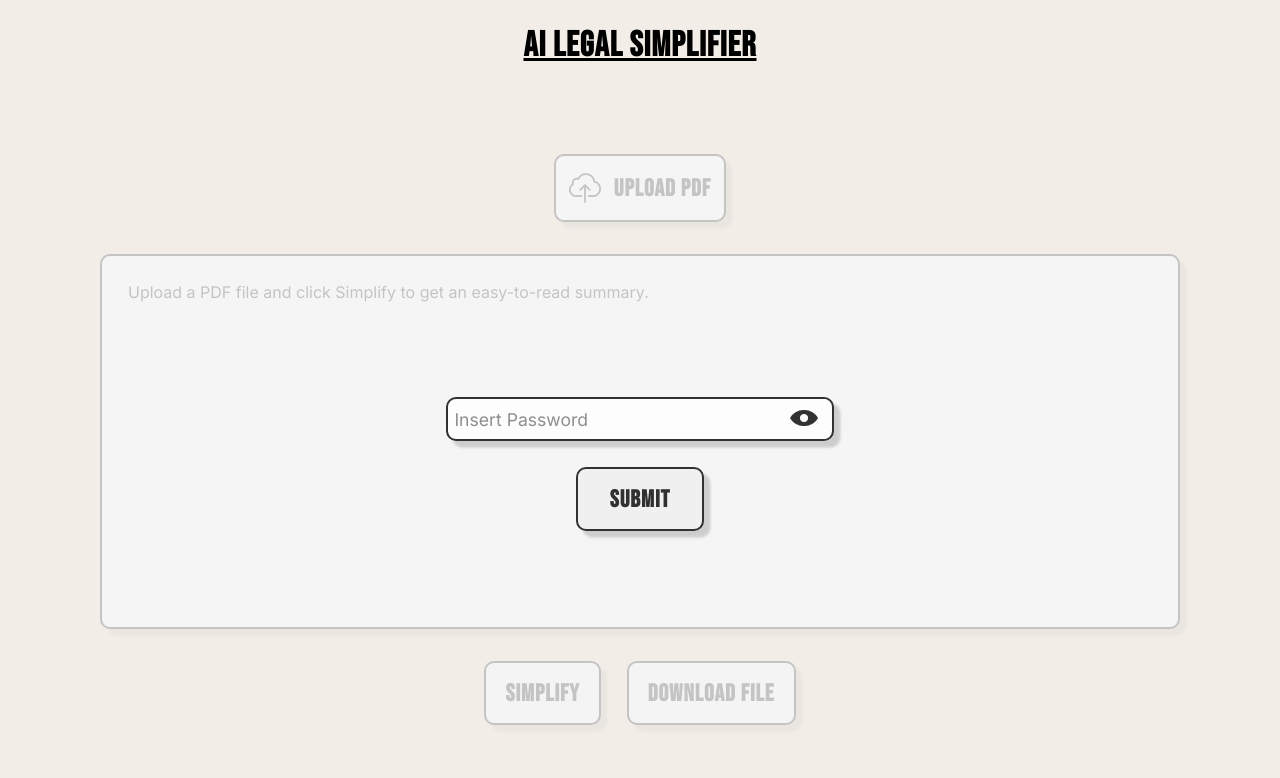
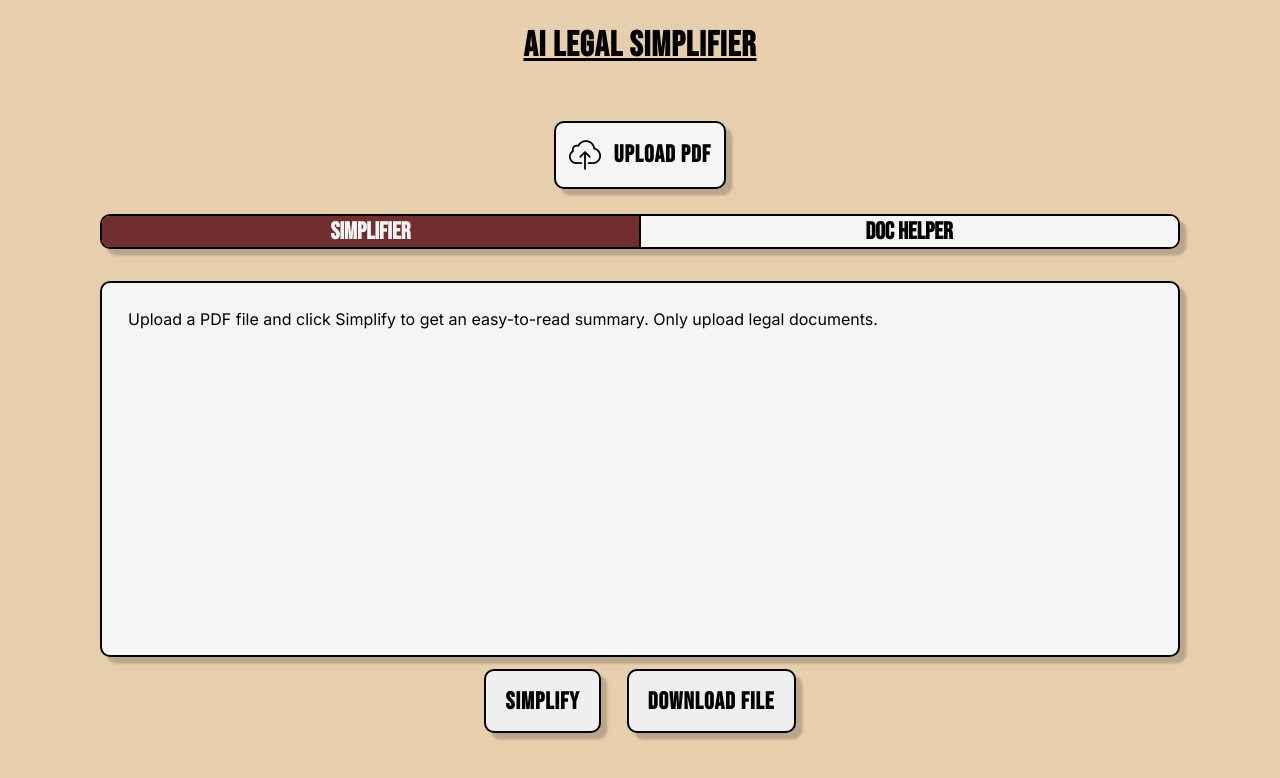
Before and after one commit to alberto-sclocchi/legal-simplifier-client, a React (Create React App) app: page / in a window 1280 px wide. Shown: the top 778 px of the page. Built offline with nearby package versions, Linux system fonts and the light colour scheme.

Commit message:
add display by model feature and reorganize simplifier dashboard

```diff
--- a/src/App.css
+++ b/src/App.css
@@ -8,21 +8,63 @@ html{
   font-family: 'Inter';
 }
 
-.simplifier-dashboard{
+.legal-simplifier{
   display: flex;
   flex-direction: column;
   align-items: center;
-  gap: 2.5vw;
+  gap: 2vw;
   height: 100vh;
   width: 100vw;
   background-color: rgb(231, 207, 174);
 }
 
-.simplifier-dashboard form{
+.legal-simplifier form{
   display: flex;
   flex-direction: column;
   align-items: center;
   gap: 1.5vw;
+}
+
+.simplifier-dashboard{
+  display: flex;
+  flex-direction: column;
+  align-items: center;
+  gap: 1vw;
+  padding: 0.5vw;
+}
+
+.display-buttons{
+  width: 84vw;
+  display: flex;
+  box-shadow: 0.5vw 0.5vw 0.2vw rgba(0, 0, 0, 0.2);
+  border-radius: 10px;
+  border: 0.2vw solid black;
+}
+
+.display-button{
+  width: 100%;
+  background-color: whitesmoke;
+  font-size: 1.5rem;
+  font-family: 'Bebas Neue';
+  font-weight: 900;
+  border: none;
+  color: black;
+}
+
+.display-button-active,
+.display-button:hover{
+  background-color: rgb(113, 46, 46);
+  color: whitesmoke;
+  cursor: pointer;
+}
+
+.display-buttons button:first-of-type{
+  border-radius: 8px 0px 0px 8px;
+  border-right: 0.2vw solid black;
+}
+
+.display-buttons button:not(:first-of-type){
+  border-radius: 0px 8px 8px 0px;
 }
 
 .spinner{
@@ -112,6 +154,7 @@ h1, h2, h3, h4, h5, h6{
 .title{
   font-size: 2.2rem;
   text-decoration: underline;
+  height: 2vh;
 }
 
 #block-screen{
--- a/src/components/core/BlockScreen.jsx
+++ b/src/components/core/BlockScreen.jsx
@@ -9,7 +9,7 @@ export default function BlockScreen() {
   const [ isView, setIsView ] = useState(false);
 
 
-  const {unlockSimplifier, errorLock} = useContext(SimplifierContext);
+  const {unlockSimplifier, errorMessage, isLocked} = useContext(SimplifierContext);
 
   const handleSubmit = (event) => {
     event.preventDefault();
@@ -22,7 +22,7 @@ export default function BlockScreen() {
     <div  id="block-screen">
         <h1 className="title">AI Legal Simplifier</h1>
         <form>
-            {!!errorLock ? <span style={{textDecoration:"underline"}} className='error-message'>{errorLock && errorLock}</span> : <span></span>}
+            {(!!errorMessage && !!isLocked) ? <span style={{textDecoration:"underline"}} className='error-message'>{errorMessage && errorMessage}</span> : <span></span>}
             <div>
                 <input type={isView ? "text" : "password"} name="password" value={password} onChange={(event) => setPassword(event.target.value)} placeholder='Insert Password'/>
                 <button type="button" onClick={() => setIsView(!isView)}><img src={isView ? noViewIcon : viewIcon} className={!!isView ? "view-img" : "no-view-img"} alt="view-icon" /></button>
--- a/src/components/core/RoutesIndex.jsx
+++ b/src/components/core/RoutesIndex.jsx
@@ -1,11 +1,11 @@
 import React from 'react'
 import { Route, Routes } from 'react-router-dom'
-import SimplifierDashboard from '../simplifier/SimplifierDashboard'
+import LegalSimplifier from '../simplifier/LegalSimplifier'
 
 export default function RoutesIndex() {
   return (
     <Routes>
-        <Route path="/*" element={<SimplifierDashboard />} />
+        <Route path="/*" element={<LegalSimplifier />} />
     </Routes>
   )
 }
--- /dev/null
+++ b/src/components/simplifier/DocumentHelperDashboard.jsx
@@ -0,0 +1,7 @@
+import React from 'react'
+
+export default function DocumentHelperDashboard() {
+  return (
+    <div>DocumentHelperDashboard</div>
+  )
+}
--- /dev/null
+++ b/src/components/simplifier/LegalSimplifier.jsx
@@ -0,0 +1,75 @@
+import { useContext, useEffect, useState } from 'react'
+import SimplifierContext from './context/SimplifierContext.context';
+import uploadIcon from '../../images/upload-icon.png';
+import BlockScreen from '../core/BlockScreen';
+import SimplifierDashboard from './SimplifierDashboard';
+import { SimplifierModel } from './model/SimplifierModel.model';
+import DocumentHelperDashboard from './DocumentHelperDashboard';
+
+export default function LegalSimplifier() {
+
+  const { setSimplifiedText, errorMessage, isLocked} = useContext(SimplifierContext);
+  const [ file, setFile ] = useState(null);
+  const [ display, setDisplay ] = useState({
+    type: SimplifierModel.simplifier,
+    index: 0
+  });
+
+  useEffect(() => {
+    if (!file) setSimplifiedText("");
+    console.log("File changed: ", file);
+  }, [file])
+
+
+  const handleUploadedFileDownload = () => {
+    const url = URL.createObjectURL(new Blob ([file]));
+    // console.log("File URL: ", url);
+    const link = document.createElement('a');
+    link.setAttribute('href', url);
+    link.setAttribute('download', file.name);
+    document.body.appendChild(link);
+    link.click();
+    document.body.removeChild(link);
+    URL.revokeObjectURL(url);
+  }
+
+  const handleFileChange = (event) => {
+    const fileUploaded = event.target.files[0];
+    setFile(fileUploaded);
+
+    console.log("File Selected: ", fileUploaded);
+  }
+
+
+
+  return (
+    <>
+        {/* {
+            isLocked &&
+            <BlockScreen />
+        } */}
+
+        <div className="legal-simplifier">
+            <h1 className='title'>AI Legal Simplifier</h1>
+            <form>
+                {(!!errorMessage && !isLocked) ?
+                <span className="error-message" style={{color: "brown", textDecoration:"underline"}}>{errorMessage}</span>
+                : !!file
+                ? <span style={{color: "blue", cursor:"pointer"}} onClick={handleUploadedFileDownload}>({file.name})</span>
+                : <span></span>
+                }
+                <label className="file-upload-div" style={!!file ? {backgroundColor: "lightgreen"} : {backgroundColor: "whitesmoke"}}>
+                    <img src={uploadIcon} alt="upload-icon"/>
+                    <h3>Upload PDF</h3>
+                    <input style={{display:"none"}} type="file" name="pdfFile" accept="application/pdf" onChange={handleFileChange}/>
+                </label>
+            </form>
+            <div className='display-buttons'>
+                <button className={`display-button ${display.index === 0 && "display-button-active"}`} onClick={() => setDisplay({type: SimplifierModel.simplifier, index: 0})}>Simplifier</button>
+                <button className={`display-button ${display.index === 1 && "display-button-active"}`} onClick={() => setDisplay({type: SimplifierModel.documentHelper, index: 1})}>Doc Helper</button>
+            </div>
+            {(!!display && display.type === SimplifierModel.simplifier) ? <SimplifierDashboard file={file}/> : <DocumentHelperDashboard />}
+        </div>
+    </>
+  )
+}
--- a/src/components/simplifier/SimplifiedTextContainer.jsx
+++ b/src/components/simplifier/SimplifiedTextContainer.jsx
@@ -34,6 +34,6 @@ export default function SimplifiedTextContainer() {
     }, [displayText])
 
   return (
-    <div ref={ref} className={`simplified-text-container ${!!loading && "simplified-text-container-loading"}`}>{!!loading ? <Spinner /> : <div id="simplified-text"> {!!simplifiedText ? <Markdown>{displayText}</Markdown> :  "Upload a PDF file and click Simplify to get an easy-to-read summary."}</div>}</div>
+    <div ref={ref} className={`simplified-text-container ${!!loading && "simplified-text-container-loading"}`}>{!!loading ? <Spinner /> : <div id="simplified-text"> {!!simplifiedText ? <Markdown>{displayText}</Markdown> :  "Upload a PDF file and click Simplify to get an easy-to-read summary. Only upload legal documents."}</div>}</div>
   )
 }
--- a/src/components/simplifier/SimplifierDashboard.jsx
+++ b/src/components/simplifier/SimplifierDashboard.jsx
@@ -5,54 +5,14 @@ import uploadIcon from '../../images/upload-icon.png';
 import SimplifiedTextContainer from './SimplifiedTextContainer';
 import BlockScreen from '../core/BlockScreen';
 
-export default function SimplifierDashboard() {
+export default function SimplifierDashboard({file}) {
 
-  const { getSimplifiedText, simplifiedText, setSimplifiedText, fileOriginalName, isLocked} = useContext(SimplifierContext);
-  const [ file, setFile ] = useState(null);
-  const [ error, setError ] = useState(null);
-
-  useEffect(() => {
-    if (!file) setSimplifiedText("");
-    console.log("File changed: ", file);
-  }, [file])
-
-
-  const handleUploadedFileDownload = () => {
-    const url = URL.createObjectURL(new Blob ([file]));
-    // console.log("File URL: ", url);
-    const link = document.createElement('a');
-    link.setAttribute('href', url);
-    link.setAttribute('download', file.name);
-    document.body.appendChild(link);
-    link.click();
-    document.body.removeChild(link);
-    URL.revokeObjectURL(url);
-  }
-
-  const handleFileChange = (event) => {
-    const fileUploaded = event.target.files[0];
-    setFile(fileUploaded);
-
-    console.log("File Selected: ", fileUploaded);
-  }
+  const { getSimplifiedText, simplifiedText, fileOriginalName} = useContext(SimplifierContext);
 
   const handleUpload =  (event) => {
     event.preventDefault();
 
-    if (!file) {
-      setError("Please select a file to upload.");
-
-      setTimeout(() => {
-        setError(null);
-      }, 3000);
-
-      return;
-    }
-
-    const formData = new FormData();
-    formData.append("pdfFile", file);
-
-    getSimplifiedText(formData);
+    getSimplifiedText(file);
     console.log("File Uploaded: ", file);
   }
 
@@ -67,33 +27,12 @@ export default function SimplifierDashboard() {
   }
 
   return (
-    <>
-        {
-            isLocked &&
-            <BlockScreen />
-        }
-
-        <div className="simplifier-dashboard">
-            <h1 className='title'>AI Legal Simplifier</h1>
-            <form>
-                {!!error ?
-                <span className="error-message" style={{color: "brown", textDecoration:"underline"}}>{error}</span>
-                : !!file
-                ? <span style={{color: "blue", cursor:"pointer"}} onClick={handleUploadedFileDownload}>({file.name})</span>
-                : <span></span>
-                }
-                <label className="file-upload-div" style={!!file ? {backgroundColor: "lightgreen"} : {backgroundColor: "whitesmoke"}}>
-                    <img src={uploadIcon} alt="upload-icon"/>
-                    <h3>Upload PDF</h3>
-                    <input style={{display:"none"}} type="file" name="pdfFile" accept="application/pdf" onChange={handleFileChange}/>
-                </label>
-            </form>
-            <SimplifiedTextContainer />
-            <div className="simplifier-dashboard-buttons">
-                <button className="file-upload-div dashboard-btn" type="submit" onClick={handleUpload}>Simplify</button>
-                <button style={!!file && !!simplifiedText ? {cursor: "pointer"} : {cursor: "not-allowed"}} className="file-upload-div dashboard-btn" type="submit" onClick={!!file && !!simplifiedText ? handleDowload : () => console.log("Button Disabled")}> Download File</button>
-            </div>
+    <div className='simplifier-dashboard'>
+        <SimplifiedTextContainer />
+        <div className="simplifier-dashboard-buttons">
+            <button className="file-upload-div dashboard-btn" type="submit" onClick={handleUpload}>Simplify</button>
+            <button style={!!file && !!simplifiedText ? {cursor: "pointer"} : {cursor: "not-allowed"}} className="file-upload-div dashboard-btn" type="submit" onClick={!!file && !!simplifiedText ? handleDowload : () => console.log("Button Disabled")}> Download File</button>
         </div>
-    </>
+    </div>
   )
 }
--- a/src/components/simplifier/context/SimplifierContext.context.jsx
+++ b/src/components/simplifier/context/SimplifierContext.context.jsx
@@ -13,14 +13,27 @@ export const SimplifierProvider = ({children}) => {
     const [ fileOriginalName, setFileOriginalName ] = useState(null);
     const [ simplifiedText, setSimplifiedText ] = useState("");
     const [ loading, setLoading ] = useState(false);
-    const [ errorLock, setErrorLock ] = useState(null);
     const [ isLocked, setIsLocked ] = useState(true);
+    const [ errorMessage, setErrorMessage ] = useState(null);
 
     const getSimplifiedText = async (file) => {
+        if(!file){
+            setErrorMessage("File not uploaded. Please try again.");
+
+            setTimeout(() => {
+                setErrorMessage(null)
+            }, 3000);
+
+            return;
+        }
+
+        const formData = new FormData();
+        formData.append("pdfFile", file);
+
         setLoading(true);
 
         try {
-            const response = await service.getSimplifiedText(file);
+            const response = await service.getSimplifiedText(formData);
             setSimplifiedText(response.text);
             setFileName(response.filename);
             setFileOriginalName(response.fileOriginalName);
@@ -42,23 +55,23 @@ export const SimplifierProvider = ({children}) => {
     const unlockSimplifier = (password) => {
         if(!password || password !== PASSWORD_SIMPLIFIER) {
             console.log("Incorrect password");
-            setErrorLock("Incorrect password. Please try again.");
+            setErrorMessage("Incorrect password. Please try again.");
 
             setTimeout(() => {
-                setErrorLock(null);
+                setErrorMessage(null);
             }, 3000);
 
             return;
         }
 
         setIsLocked(false);
-        setErrorLock(null);
+        setErrorMessage(null);
 
 
     }
 
     return (
-    <SimplifierContext.Provider value={{simplifiedText, loading, downloadFile, getSimplifiedText, setSimplifiedText, fileOriginalName, unlockSimplifier, isLocked, errorLock}}>
+    <SimplifierContext.Provider value={{simplifiedText, loading, downloadFile, getSimplifiedText, setSimplifiedText, fileOriginalName, unlockSimplifier, isLocked, errorMessage}}>
       {children}
     </SimplifierContext.Provider>
     )
--- /dev/null
+++ b/src/components/simplifier/model/SimplifierModel.model.js
@@ -0,0 +1,4 @@
+export const SimplifierModel = {
+    simplifier: "simplifier",
+    documentHelper: "documentHelper"
+}
```
